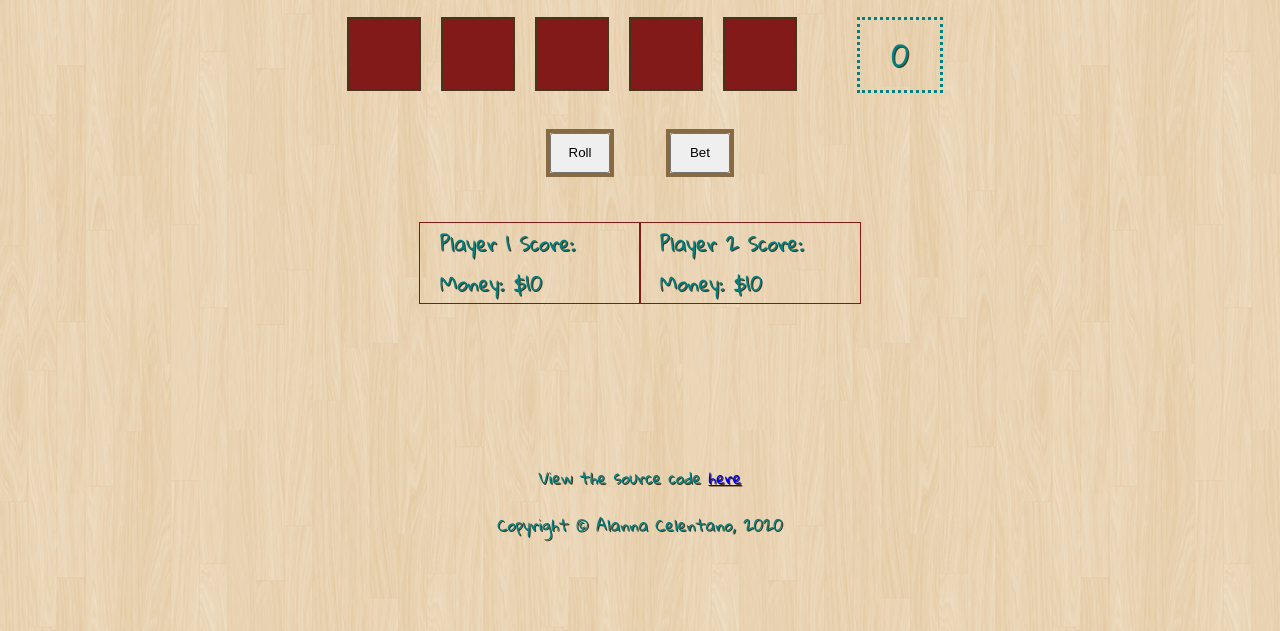
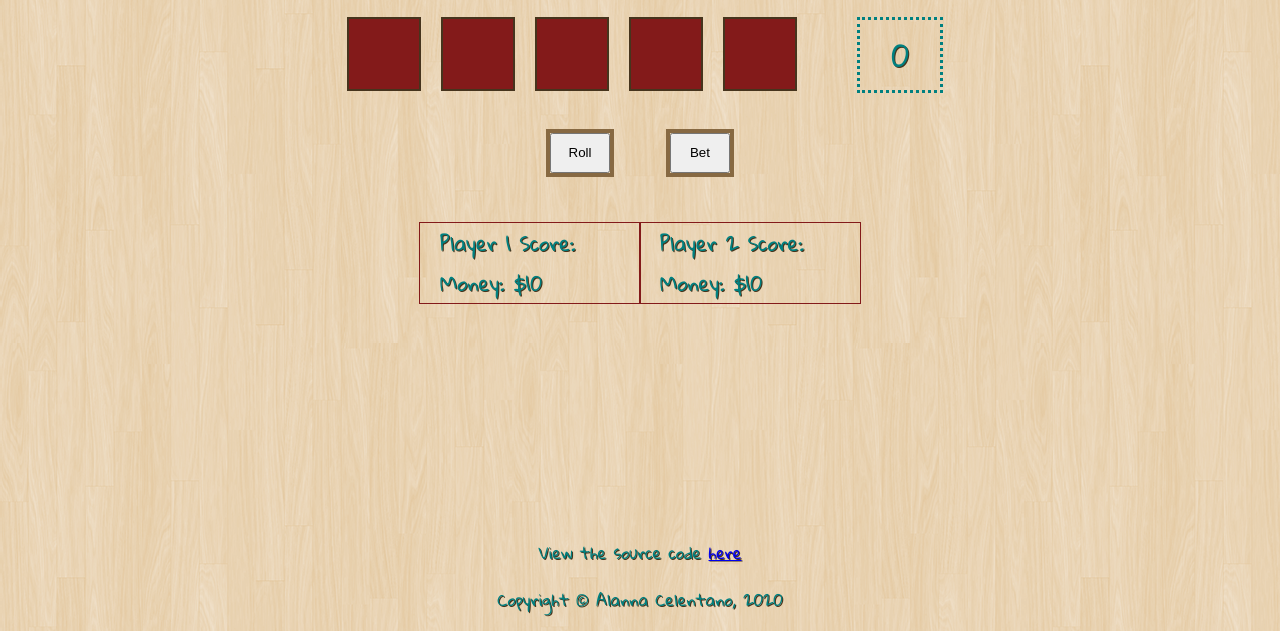
Before and after one commit to celentanoad/Threes, a plain HTML site: page index.html in a window 1280 px wide. Shown: the part 169-800 px from the top of the page. Drawn offline with Linux system fonts and the light colour scheme.

Commit message:
fix footer styling

```diff
--- a/css/style.css
+++ b/css/style.css
@@ -134,5 +134,9 @@ button {
 }
 
 footer {
+    position: fixed;
+    left: 0;
+    bottom: 0;
+    width: 100%;
     text-align: center;
 }
```
